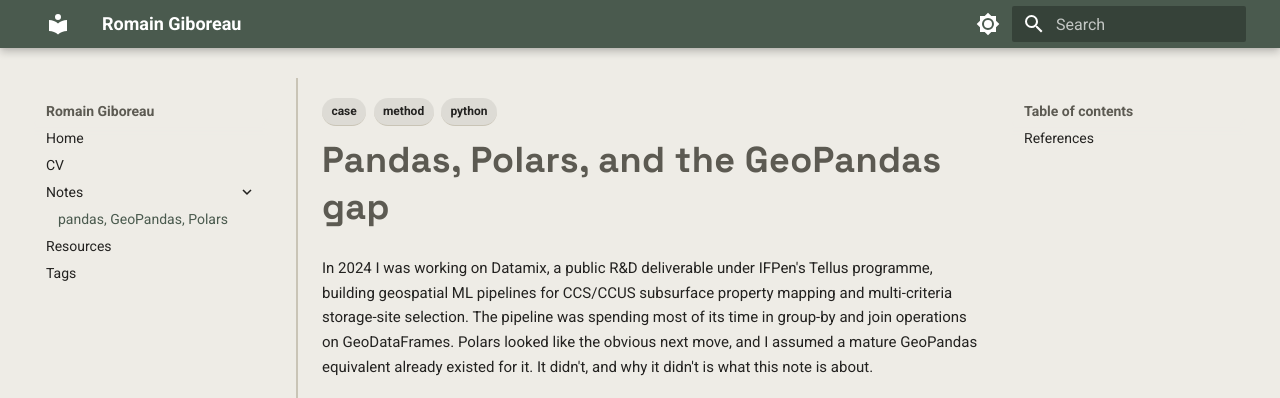
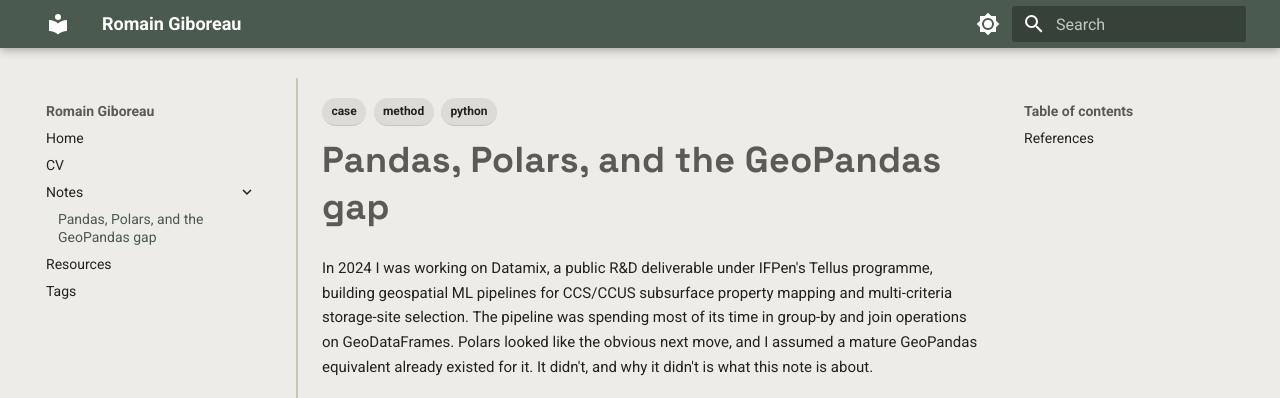
Before and after one commit to RomainGiboreau/My_Website, an MkDocs documentation site: the page built from docs/notes/pandas_polars.md, in a window 1280 px wide. Shown: the top 398 px of the page. Built offline with MkDocs 1.6.1 and Material for MkDocs 9.7.7, drawn with Linux system fonts in a browser that asks for light colours; part of the change alters nothing that is shown.

```diff
--- a/mkdocs.yml
+++ b/mkdocs.yml
@@ -52,6 +52,7 @@ nav:
   - Home: index.md
   - CV: cv.md
   - Notes:
-      - pandas, GeoPandas, Polars: notes/pandas_polars.md
+      - notes/index.md
+      - notes/pandas_polars.md
   - Resources: resources/index.md
   - Tags: tags.md
```
